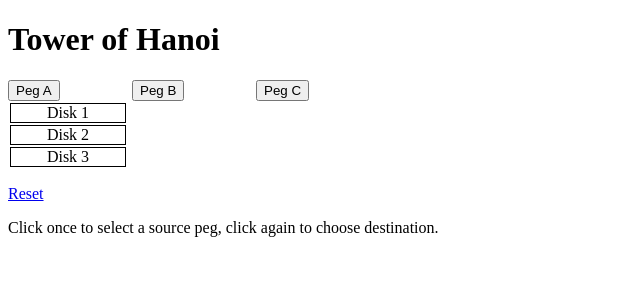
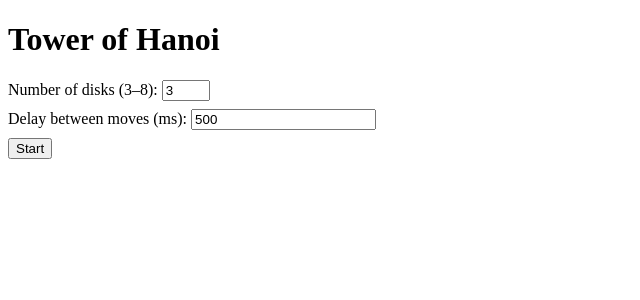
Before and after one commit to vladimir-zolotykh/pagoda, a Django app: page / in a window 1280 px wide. Shown: the top 300 px of the page, without its empty margins (0-640 px from the left). Run offline with Django 5.2, Linux system fonts and the light colour scheme.

Commit message:
Refactor with generator ``hanoi_moves''
Automatic solution using a Python generator.

```diff
--- a/gpt/hanoi_project/hanoi/templates/hanoi/game.html
+++ b/gpt/hanoi_project/hanoi/templates/hanoi/game.html
@@ -2,6 +2,9 @@
 <html>
     <head>
         <title>Tower of Hanoi</title>
+        {% if running %}
+        <meta http-equiv="refresh" content="0.1">
+        {% endif %}
         <style>
          body { font-family: serif; }
          .peg { display: inline-block; width: 120px; vertical-align: top; }
@@ -23,14 +26,7 @@
         <div>
             {% for peg, disks in pegs.items %}
             <div class="peg">
-                <form method="post">
-                    {% csrf_token %}
-                    <input type="hidden" name="peg" value="{{ peg }}">
-                    <button type="submit">
-                        Peg {{ peg }}
-                        {% if selected == peg %}(selected){% endif %}
-                    </button>
-                </form>
+                <strong>Peg {{ peg }}</strong>
 
                 {% for disk in disks reversed %}
                 <div class="disk">
@@ -46,7 +42,7 @@
         </p>
 
         <p>
-            Click once to select a source peg, click again to choose destination.
+            Automatic solution using a Python generator.
         </p>
 
     </body>
--- /dev/null
+++ b/gpt/hanoi_project/hanoi/templates/hanoi/start.html
@@ -0,0 +1,31 @@
+<!DOCTYPE html>
+<html>
+    <head>
+        <title>Tower of Hanoi</title>
+        <style>
+         body { font-family: serif; }
+         label { display: block; margin: 8px 0; }
+        </style>
+    </head>
+    <body>
+
+        <h1>Tower of Hanoi</h1>
+
+        <form method="post">
+            {% csrf_token %}
+
+            <label>
+                Number of disks (3–8):
+                <input type="number" name="n" min="3" max="8" value="3">
+            </label>
+
+            <label>
+                Delay between moves (ms):
+                <input type="number" name="delay" min="0" value="500">
+            </label>
+
+            <button type="submit">Start</button>
+        </form>
+
+    </body>
+</html>
--- a/gpt/hanoi_project/hanoi/urls.py
+++ b/gpt/hanoi_project/hanoi/urls.py
@@ -2,6 +2,7 @@ from django.urls import path
 from . import views
 
 urlpatterns = [
-    path("", views.game, name="game"),
+    path("", views.start, name="start"),
+    path("game/", views.game, name="game"),
     path("reset/", views.reset_game, name="reset"),
 ]
--- a/gpt/hanoi_project/hanoi/views.py
+++ b/gpt/hanoi_project/hanoi/views.py
@@ -1,66 +1,85 @@
+import time
 from django.shortcuts import render, redirect
 
-DEFAULT_DISKS = 3
 PEGS = ["A", "B", "C"]
+MIN_DISKS = 3
+MAX_DISKS = 8
 
 
-def init_game(request, n=DEFAULT_DISKS):
+def hanoi_moves(n, src, aux, dst):
+    if n == 0:
+        return
+    yield from hanoi_moves(n - 1, src, dst, aux)
+    yield (src, dst)
+    yield from hanoi_moves(n - 1, aux, src, dst)
+
+
+def init_game(request, n, delay):
+    request.session["n"] = n
+    request.session["delay"] = delay
     request.session["pegs"] = {
         "A": list(range(n, 0, -1)),
         "B": [],
         "C": [],
     }
-    request.session["selected"] = None
+    request.session["moves"] = list(hanoi_moves(n, "A", "B", "C"))
+    request.session["step"] = 0
+
+
+def start(request):
+    if request.method == "POST":
+        n = int(request.POST.get("n", 3))
+        delay = int(request.POST.get("delay", 500))
+
+        if n < MIN_DISKS or n > MAX_DISKS:
+            n = 3
+
+        init_game(request, n, delay)
+        return redirect("game")
+
+    return render(request, "hanoi/start.html")
 
 
 def game(request):
     if "pegs" not in request.session:
-        init_game(request)
+        return redirect("start")
 
     pegs = request.session["pegs"]
-    selected = request.session.get("selected")
+    moves = request.session["moves"]
+    step = request.session["step"]
+    delay = request.session["delay"]
 
     message = ""
 
-    if request.method == "POST":
-        peg = request.POST.get("peg")
+    if step < len(moves):
+        src, dst = moves[step]
 
-        if selected is None:
-            # Select a disk
-            if pegs[peg]:
-                request.session["selected"] = peg
-        else:
-            # Try to move
-            src = selected
-            dst = peg
+        disk = pegs[src].pop()
+        pegs[dst].append(disk)
 
-            if src != dst and pegs[src]:
-                disk = pegs[src][-1]
-                if not pegs[dst] or pegs[dst][-1] > disk:
-                    pegs[src].pop()
-                    pegs[dst].append(disk)
-                else:
-                    message = "Illegal move"
+        request.session["step"] = step + 1
+        request.session["pegs"] = pegs
 
-            request.session["selected"] = None
-            request.session["pegs"] = pegs
+        # server-side delay (milliseconds)
+        time.sleep(delay / 1000.0)
+    else:
+        message = "Solved."
 
-    won = (
-        pegs["C"] == sorted(pegs["C"], reverse=True) and len(pegs["C"]) == DEFAULT_DISKS
-    )
+    won = len(pegs["C"]) == request.session["n"]
 
     return render(
         request,
         "hanoi/game.html",
         {
             "pegs": pegs,
-            "selected": selected,
             "message": message,
             "won": won,
+            "delay": delay,
+            "running": step < len(moves),
         },
     )
 
 
 def reset_game(request):
-    init_game(request)
-    return redirect("game")
+    request.session.flush()
+    return redirect("start")
```
